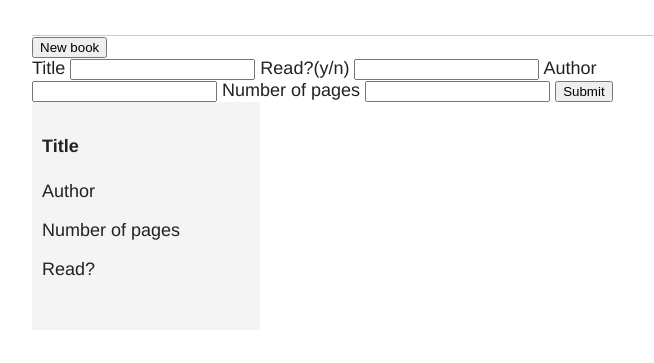
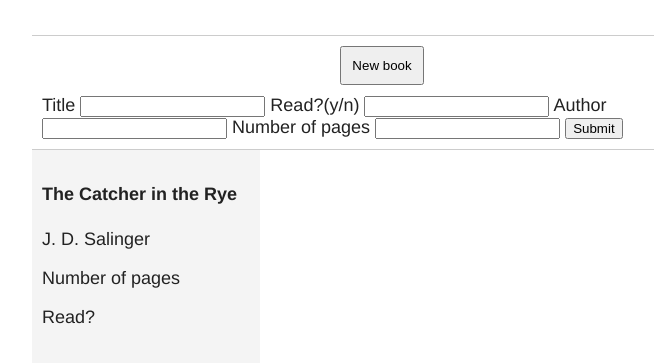
Before and after one commit to violetguos/js-odin, a plain HTML site: page library-proj/index.html in a window 1280 px wide. Both pictures are taken after a click on the button "New book". Shown: the part 69-432 px from the top of the page, without its empty margins (258-912 px from the left). Drawn offline with Linux system fonts and the light colour scheme.

Commit message:
fix button margin

```diff
--- a/library-proj/index.html
+++ b/library-proj/index.html
@@ -30,8 +30,8 @@
     </div>
     <div id="content">
       <div class="book">
-        <h4>Title</h4>
-        <p>Author</p>
+        <h4>The Catcher in the Rye</h4>
+        <p>J. D. Salinger</p>
         <p>Number of pages</p>
         <p>Read?</p>
       </div>
--- a/library-proj/script.js
+++ b/library-proj/script.js
@@ -71,4 +71,6 @@
   book.display();
 
   event.preventDefault();
+
+  form.style.display = 'none';
 });
--- a/library-proj/style.css
+++ b/library-proj/style.css
@@ -17,6 +17,7 @@
   /*display: flex;*/
   border-bottom: 1px solid #cccccc;
   height: 80px;
+  margin-bottom: 10px;
 }
 
 #content {
@@ -35,6 +36,15 @@
   margin-bottom: var(--margin-book-bottom);
 }
 
+/* new book button*/
+.newBook {
+  display: flex;
+  margin: auto;
+
+  width: fit-content;
+  padding: var(--padding-size);
+}
+
 /*remove book button*/
 .removeBook {
   height: 10px;
@@ -43,4 +53,6 @@
 /*input form*/
 form {
   display: none;
+  padding: var(--padding-size);
+  border-bottom: 1px solid #cccccc;
 }
```
